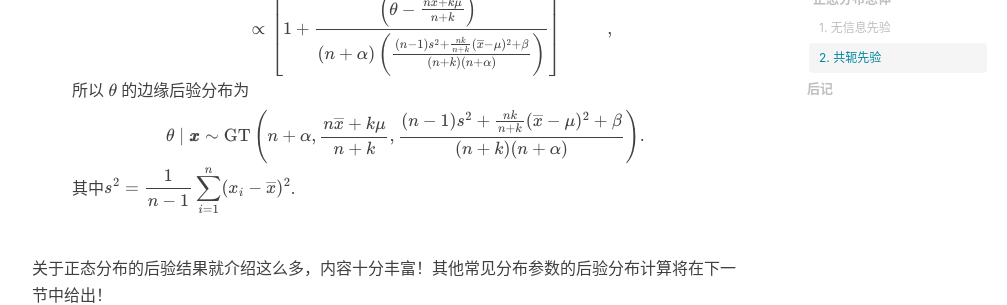
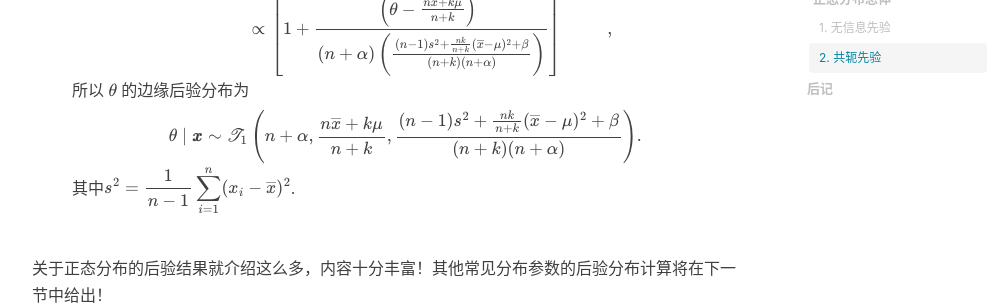
Before and after one commit to kausiujik/kausiujik.github.io, a Jekyll site: the page built from _posts/2022-09-20-Bayes_Lec2.1.md, in a window 1280 px wide and 900 px high, scrolled down 7449 px. Shown: the part 136-441 px from the top of the window, without its empty margins (233-1240 px from the left). Built offline with Jekyll 4.4.1, drawn with Linux system fonts in a browser that asks for light colours; nearby versions of some CDN libraries; formulas are drawn with MathJax 3; comment, search, counter and statistics services are not loaded; some of the changed text lies outside the part shown.

Commit message:
Update 2022-09-20-Bayes_Lec2.1.md

```diff
--- a/_posts/2022-09-20-Bayes_Lec2.1.md
+++ b/_posts/2022-09-20-Bayes_Lec2.1.md
@@ -200,11 +200,11 @@
 
     所以 $\theta$ 的边缘后验分布为
     <center>
-    $\theta\mid\pmb x\sim{\rm GT}(n-1,\overline{x},s^2/n).$
+    $\theta\mid\pmb x\sim\mathscr{T}_1(n-1,\overline{x},s^2/n).$
     </center>
     其中 $\displaystyle s^2=\frac{1}{n-1}\sum_{i=1}^n(x_i-\overline{x})^2$.
 
-上面提到的 GT 分布是如下定义的广义一元 $t$ 分布。
+上面提到的 $\mathscr{T}_1$ 分布是如下定义的广义一元 $t$ 分布。
 
 ---
 **定义(广义一元 $t$ 分布)** 若随机变量 $X$ 具有如下概率密度函数
@@ -212,7 +212,7 @@
 $\displaystyle f(x\mid\mu,\sigma^2,n)=\frac{\Gamma(\frac{n+1}{2})}{\Gamma(\frac{n}{2})\sqrt{n\pi}}\frac{1}{\sigma}\left(1+\frac{(x-\mu)^2}{n\sigma^2}\right)^{-\frac{n+1}{2}},$
 </center>
 
-则称 $X$ 服从**广义一元 $t$ 分布**. 其中 $n>0$ 为自由度，$\mu$ 是均值参数，$\sigma>0$ 为尺度参数，记为 $X\sim {\rm GT}(n,\mu,\sigma^2)$。特别地，当 $\mu=0$，$\sigma^2=1$ 时，${\rm GT}(n,0,1)$ 称为标准的自由度为 $n$ 的学生 $t$ 分布，简记为 $t(n)$，这就是在初等概率统计中所见的自由度为 $n$ 的 $t$ 分布。
+则称 $X$ 服从**广义一元 $t$ 分布**. 其中 $n>0$ 为自由度，$\mu$ 是均值参数，$\sigma>0$ 为尺度参数，记为 $X\sim \mathscr{T}_1(n,\mu,\sigma^2)$。特别地，当 $\mu=0$，$\sigma^2=1$ 时，$\mathscr{T}_1(n,0,1)$ 称为标准的自由度为 $n$ 的学生 $t$ 分布，简记为 $t(n)$，这就是在初等概率统计中所见的自由度为 $n$ 的 $t$ 分布。
 
 ---
 
@@ -326,7 +326,7 @@
 
     所以 $\theta$ 的边缘后验分布为
     <center>
-    $\displaystyle\theta\mid\pmb x\sim{\rm GT}\left(n+\alpha,\frac{n\overline{x}+k\mu}{n+k},\frac{(n-1)s^2+\frac{nk}{n+k}(\overline{x}-\mu)^2+\beta}{(n+k)(n+\alpha)}\right).$
+    $\displaystyle\theta\mid\pmb x\sim\mathscr{T}_1\left(n+\alpha,\frac{n\overline{x}+k\mu}{n+k},\frac{(n-1)s^2+\frac{nk}{n+k}(\overline{x}-\mu)^2+\beta}{(n+k)(n+\alpha)}\right).$
     </center>
 
     其中$\displaystyle s^2=\frac{1}{n-1}\sum_{i=1}^n(x_i-\overline{x})^2$.
```
